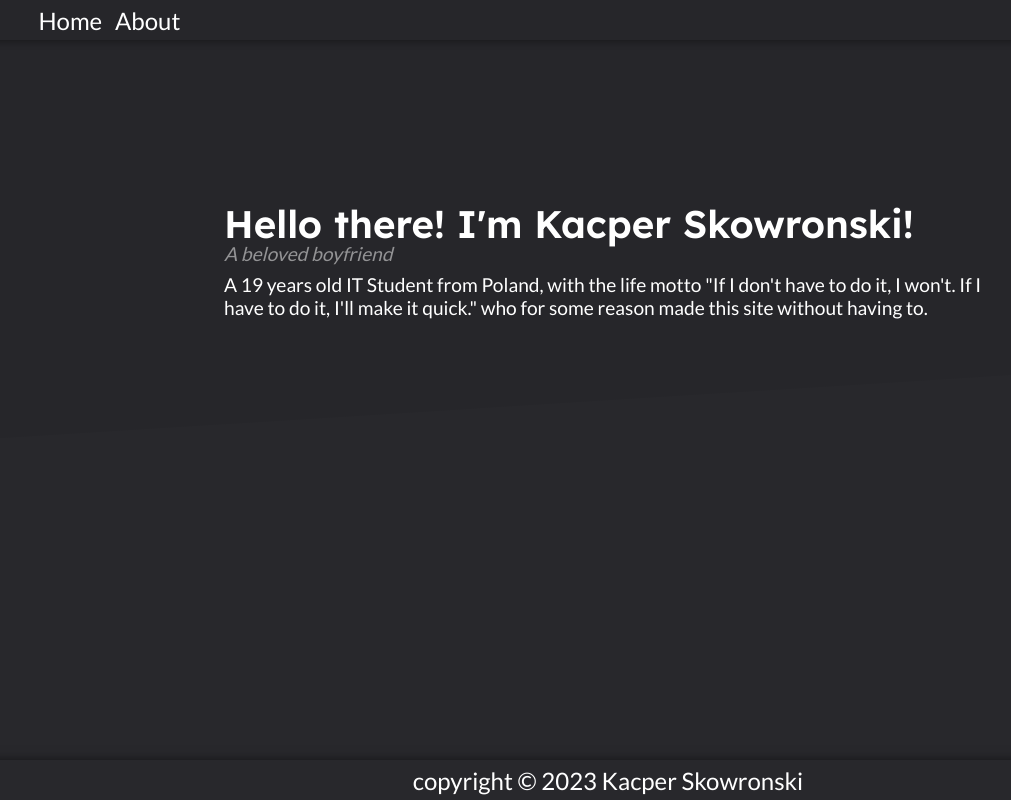
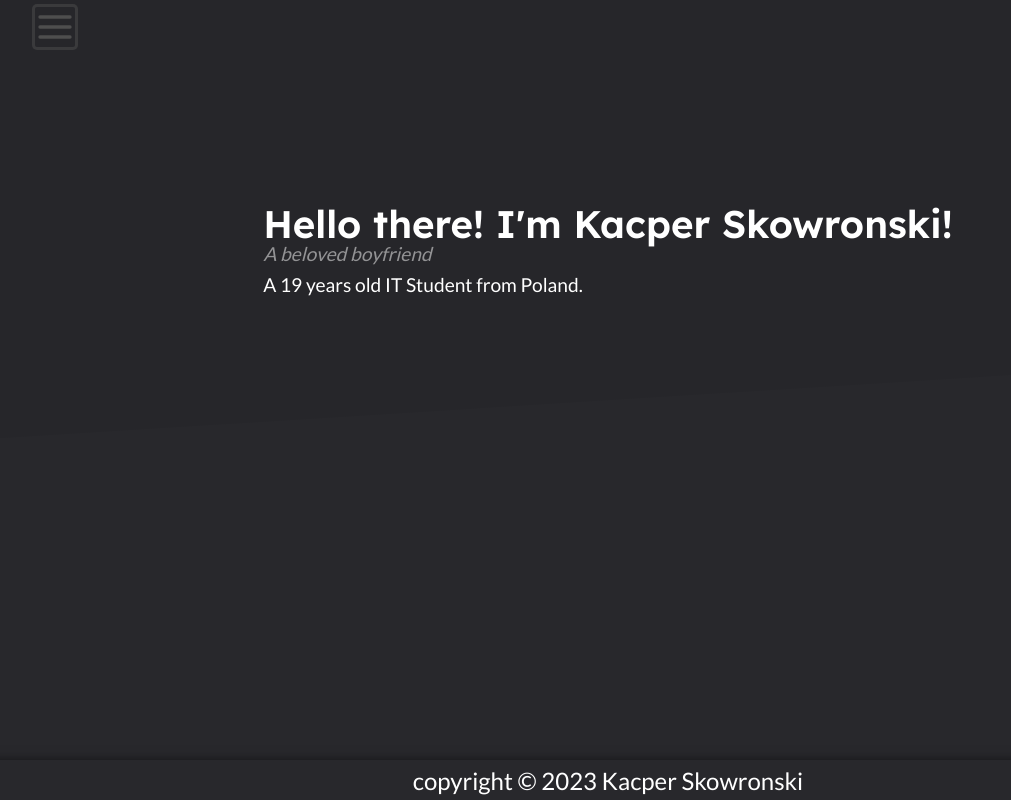
Before and after one commit to PandaHajs/Skowronskigq, a Next.js app: page / in a window 1280 px wide. Shown: the whole page, without its empty margins (32-1043 px from the left). Built offline with nearby package versions, Linux system fonts and the light colour scheme.

Commit message:
Changed navbar to dropdown list (kind of WiP)

```diff
--- a/next.config.js
+++ b/next.config.js
@@ -1,4 +1,4 @@
 /** @type {import('next').NextConfig} */
-const nextConfig = {}
+const nextConfig = {};
 
-module.exports = nextConfig
+module.exports = nextConfig;
--- a/src/app/page.module.scss
+++ b/src/app/page.module.scss
@@ -19,6 +19,8 @@
     color: rgba(255, 255, 255, 0.5);
     font-style: italic;
     user-select: none;
+    cursor: pointer;
+    width: fit-content;
   }
 }
 
--- a/src/app/page.tsx
+++ b/src/app/page.tsx
@@ -18,10 +18,7 @@ export default function Home() {
             <Splash />
           </div>
           <p>
-            {article} {age} years old IT Student from Poland, with the life
-            motto &quot;If I don&apos;t have to do it, I won&apos;t. If I have
-            to do it, I&apos;ll make it quick.&quot; who for some reason made
-            this site without having to.
+            {article} {age} years old IT Student from Poland.
           </p>
         </section>
       </Divider>
--- /dev/null
+++ b/src/app/ui/header/droplist.tsx
@@ -0,0 +1,11 @@
+import NavLinks from "./nav_links";
+import styles from "@/app/ui/styles/header.module.scss";
+
+export default function DropList({ class_name }: { class_name: string }) {
+  return (
+    <ul className={class_name}>
+      <NavLinks URL="/" title="Home" />
+      <NavLinks URL="/about" title="About" />
+    </ul>
+  );
+}
--- a/src/app/ui/header/header.tsx
+++ b/src/app/ui/header/header.tsx
@@ -1,12 +1,27 @@
+"use client";
 import styles from "@/app/ui/styles/header.module.scss";
-import NavLinks from "./nav_links";
+import DropList from "./droplist";
+import { useState } from "react";
+import Image from "next/image";
+import menu from "@/public/menu.svg";
 
 export default function Header() {
+  const [show, setShow] = useState(false);
+  function toggleShow() {
+    setShow(!show);
+  }
   return (
     <header className={styles.header}>
       <nav className={styles.navLinks}>
-        <NavLinks URL="/" title="Home" />
-        <NavLinks URL="/about" title="About" />
+        <button className={styles.btn} onClick={toggleShow}>
+          <Image
+            src={menu}
+            width={40}
+            height={40}
+            alt="The dropdown menu button"
+          />
+        </button>
+        <DropList class_name={show ? styles.show : styles.hidden} />
       </nav>
     </header>
   );
--- a/src/app/ui/styles/divider.module.scss
+++ b/src/app/ui/styles/divider.module.scss
@@ -4,7 +4,9 @@
   align-items: center;
   background-color: var(--main);
   width: 100%;
-  padding: 20vh 0;
+  padding: 20vh 0 0 0;
+  height: 50%;
+  position: absolute;
 }
 .partbot {
   height: 50%;
--- a/src/app/ui/styles/header.module.scss
+++ b/src/app/ui/styles/header.module.scss
@@ -1,28 +1,56 @@
-.header,
-.navLinks {
+.header {
   display: flex;
   align-items: center;
+  background-color: var(--main);
 }
 
-.header {
+.show {
+  display: flex;
+  flex-direction: column;
+  position: absolute;
+  top: 6.5vh;
+  z-index: 5;
+  background-color: var(--main2);
+  width: 5%;
+  border: #b1b1b1 solid 1px;
+  a {
+    color: white;
+    padding: 5px 0;
+    text-decoration: none;
+    width: 100%;
+    text-align: center;
+  }
+  a:nth-last-of-type(1) {
+    border-top: #b1b1b181 dashed 1px;
+  }
+}
+.btn:hover {
+  border: 3px solid #b1b1b1;
+  img {
+    filter: invert(100%);
+  }
+}
+.btn {
+  width: 46px;
+  height: 46px;
+  margin-top: 2vh;
+  border-radius: 5px;
+  border: 3px solid rgba(78, 78, 78, 0.5);
   background-color: var(--main);
-  box-shadow: 0 0 10px rgba(0, 0, 0, 0.5);
+  cursor: pointer;
+  transition-duration: 0.25s;
+  img {
+    transition-duration: 0.25s;
+  }
 }
 
+.hidden {
+  display: none;
+}
 .navLinks {
   width: 8%;
   margin-left: 5vw;
-  justify-content: space-around;
   font-size: larger;
-  a {
-    text-decoration: none;
-    color: white;
-    margin: 0 0.5vw;
-  }
-  a:hover {
-    color: red;
-    transition-duration: 0.5s;
-  }
 }
 
 @media (max-width: 768px) {
```
Also changed, not shown: src/public/menu.svg (added).
